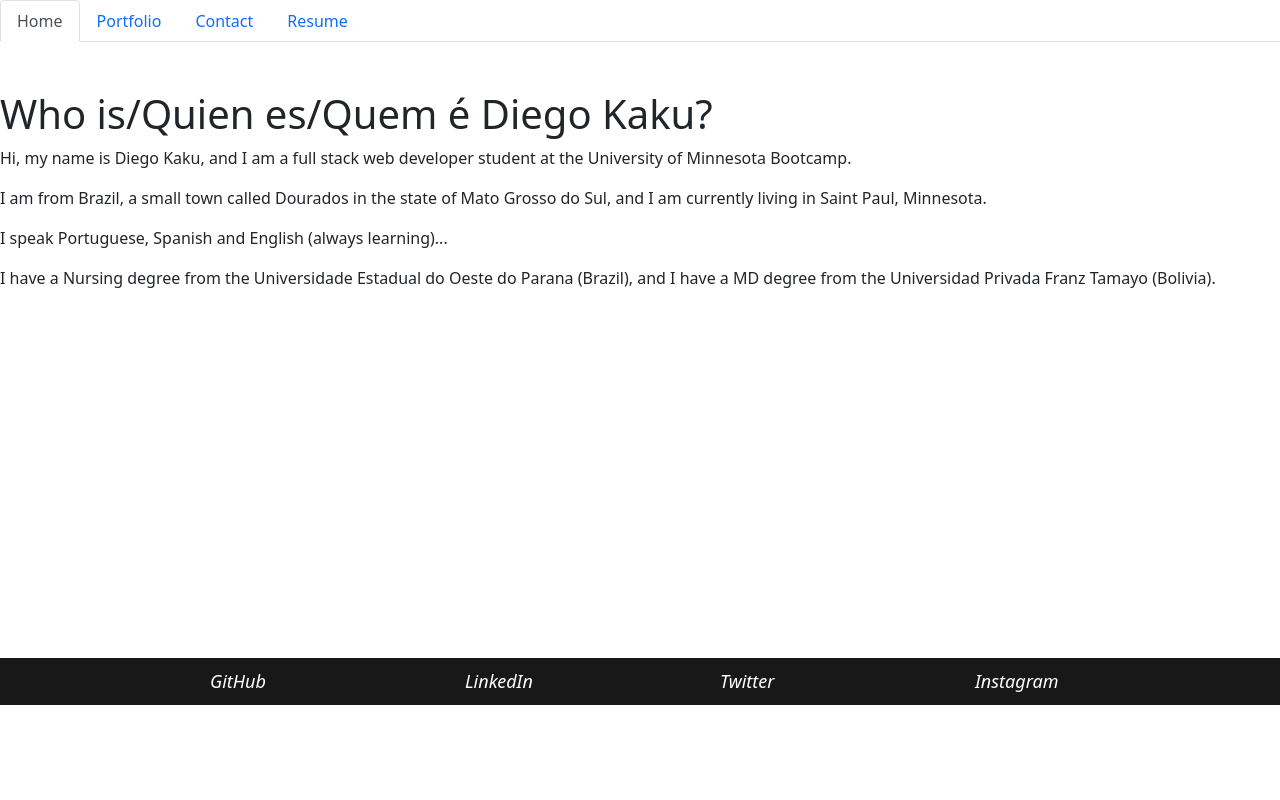
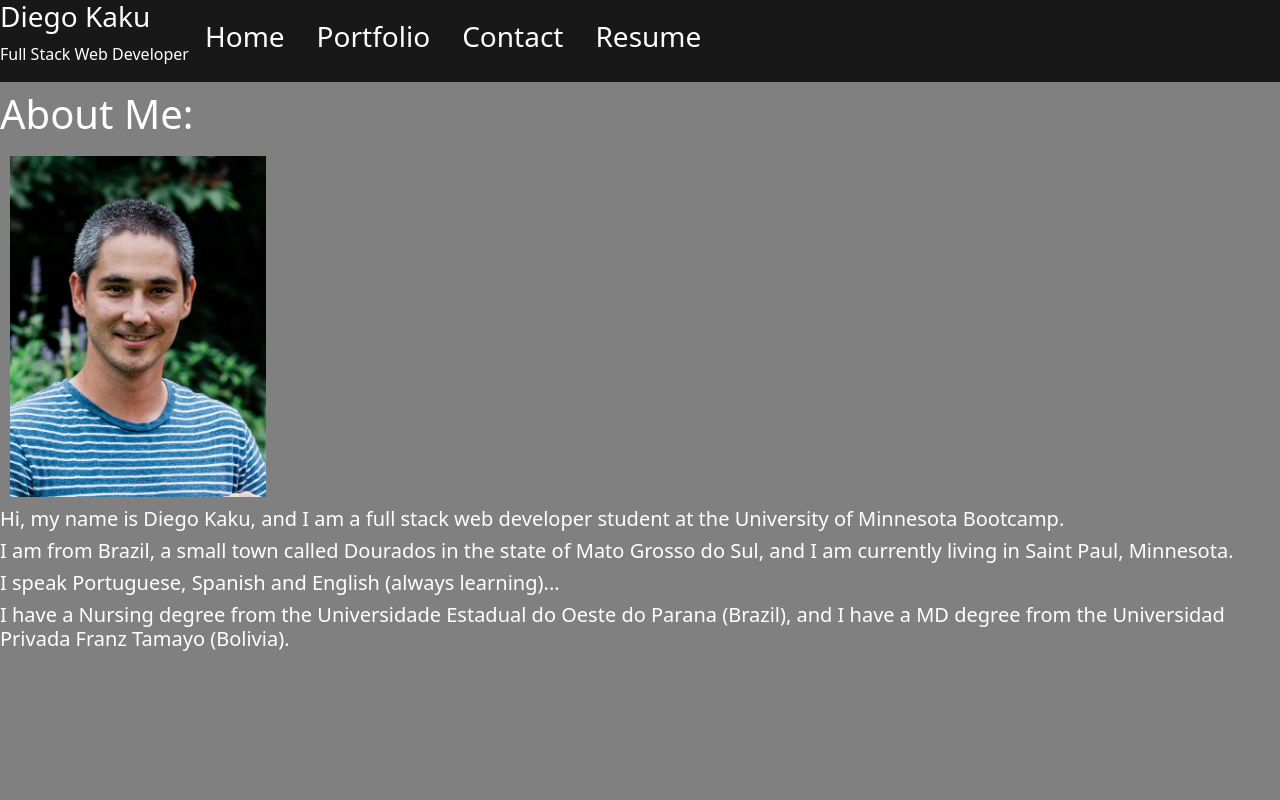
Before and after one commit to kakudiego/C-20-React_React-Portifolio, a React (Create React App) app: page / in a window 1280 px wide. Shown: the top 800 px of the page. Built offline with nearby package versions, Linux system fonts and the light colour scheme.

Commit message:
final for now, not my best, but i'm happy with the result considering that i had only few hour to complete. I'll improve later for sure. add profile pic, very basic style

```diff
--- a/public/index.html
+++ b/public/index.html
@@ -5,10 +5,7 @@
     <link rel="icon" href="%PUBLIC_URL%/favicon.ico" />
     <meta name="viewport" content="width=device-width, initial-scale=1" />
     <meta name="theme-color" content="#000000" />
-    <meta
-      name="description"
-      content="Web site created using create-react-app"
-    />
+    <meta name="description" content="Web site created using create-react-app" />
     <link rel="apple-touch-icon" href="%PUBLIC_URL%/logo192.png" />
     <!--
       manifest.json provides metadata used when your web app is installed on a
@@ -26,7 +23,7 @@
     -->
     <title>React App</title>
   </head>
-  <body>
+  <body style="background-color: gray; color: white">
     <noscript>You need to enable JavaScript to run this app.</noscript>
     <div id="root"></div>
     <!--
--- a/src/components/NavTabs.js
+++ b/src/components/NavTabs.js
@@ -4,47 +4,57 @@ import React from 'react';
 // We assign them to their own variable names
 function NavTabs({ currentPage, handlePageChange }) {
   return (
-    <ul className="nav nav-tabs">
-      <li className="nav-item">
-        <a
-          href="#home"
+    <ul className='nav' style={{ cursor: 'pointer', backgroundColor: '#181818', alignItems: 'center' }}>
+      <li className=''>
+        <h3 style={{ color: 'white' }} href='#home' onClick={() => handlePageChange('Home')}>
+          Diego Kaku
+        </h3>
+        <p>Full Stack Web Developer</p>
+      </li>
+      <li className='nav-item'>
+        <h3
+          style={{ color: 'white' }}
+          href='#home'
           onClick={() => handlePageChange('Home')}
           // This is a conditional (ternary) operator that checks to see if the current page is "Home"
           // If it is, we set the current page to 'nav-link-active', otherwise we set it to 'nav-link'
           className={currentPage === 'Home' ? 'nav-link active' : 'nav-link'}
         >
           Home
-        </a>
+        </h3>
       </li>
-      <li className="nav-item">
-        <a
-          href="#about"
+      <li className='nav-item'>
+        <h3
+          style={{ color: 'white' }}
+          href='#about'
           onClick={() => handlePageChange('Portfolio')}
           // Check to see if the currentPage is `Portfolio`, and if so we use the active link class from bootstrap. Otherwise, we set it to a normal nav-link
           className={currentPage === 'Portfolio' ? 'nav-link active' : 'nav-link'}
         >
           Portfolio
-        </a>
+        </h3>
       </li>
-      <li className="nav-item">
-        <a
-          href="#contact"
+      <li className='nav-item'>
+        <h3
+          style={{ color: 'white' }}
+          href='#contact'
           onClick={() => handlePageChange('Contact')}
           // Check to see if the currentPage is `Contact`, and if so we use the active link class from bootstrap. Otherwise, we set it to a normal nav-link
           className={currentPage === 'Contact' ? 'nav-link active' : 'nav-link'}
         >
           Contact
-        </a>
+        </h3>
       </li>
-      <li className="nav-item">
-        <a
-          href="#blog"
+      <li className='nav-item'>
+        <h3
+          style={{ color: 'white' }}
+          href='#blog'
           onClick={() => handlePageChange('Resume')}
           // Check to see if the currentPage is `Resume`, and if so we use the active link class from bootstrap. Otherwise, we set it to a normal nav-link
           className={currentPage === 'Resume' ? 'nav-link active' : 'nav-link'}
         >
           Resume
-        </a>
+        </h3>
       </li>
     </ul>
   );
--- a/src/components/pages/Home.js
+++ b/src/components/pages/Home.js
@@ -1,22 +1,24 @@
 import React from 'react';
+import photo from '../../images/photo.jpg';
 
 function Home() {
   return (
-    <section className="my-5">
-      <h1 id="about">Who is/Quien es/Quem é Diego Kaku?</h1>
+    <section style={{ display: 'flex', flexWrap: 'wrap' }}>
       <div className="my-2">
-        <p>
+        <h1 id="about">About Me:</h1>
+        <img style={{ width: '20%', margin: '10px' }} src={photo} alt="profile shot" />
+        <h5>
           Hi, my name is Diego Kaku, and I am a full stack web developer student at the University of Minnesota Bootcamp.
-        </p>
-        <p>
+        </h5>
+        <h5>
           I am from Brazil, a small town called Dourados in the state of Mato Grosso do Sul, and I am currently living in Saint Paul, Minnesota.
-        </p>
-        <p>
+        </h5>
+        <h5>
           I speak Portuguese, Spanish and English (always learning)...
-        </p>
-        <p>
+        </h5>
+        <h5>
           I have a Nursing degree from the Universidade Estadual do Oeste do Parana (Brazil), and I have a MD degree from the Universidad Privada Franz Tamayo (Bolivia).
-        </p>
+        </h5>
       </div>
     </section>
   );
--- a/src/components/pages/Portfolio.js
+++ b/src/components/pages/Portfolio.js
@@ -9,51 +9,51 @@ import budgetTracker from '../../images/budget-tracker.png';
 
 function Portfolio() {
   return (
-    <section className="my-5">
+    <section className="my-5" style={{ display: 'flex', flexFlow: 'wrap', justifyContent: 'space-evenly' }}>
       <div className="my-2">
-        <a href='https://github.com/kakudiego/C-3-JavaScript_Basic-Password-Generator' target="_blank" rel="noreferrer noopener">
+        <a style={{ textDecoration: 'none' }} href='https://github.com/kakudiego/C-3-JavaScript_Basic-Password-Generator' target="_blank" rel="noreferrer noopener">
           <i className='fab fa-twitter'>
-            <h4 style={{ marginLeft: '10px' }}>Password Generator</h4>
+            <h4 style={{ marginLeft: '15px', color: 'white' }}>Password Generator</h4>
           </i>
           <img src={passwordGenerator} alt='password generator' />
         </a>
       </div>
       <div className="my-2">
-        <a href='https://github.com/kakudiego/C-5-Third-Party-APIs_Work-Day-Scheduler' target="_blank" rel="noreferrer noopener">
+        <a style={{ textDecoration: 'none' }} href='https://github.com/kakudiego/C-5-Third-Party-APIs_Work-Day-Scheduler' target="_blank" rel="noreferrer noopener">
           <i className='fab fa-twitter'>
-            <h4 style={{ marginLeft: '10px' }}>Work Day Scheduler</h4>
+            <h4 style={{ marginLeft: '15px', color: 'white' }}>Work Day Scheduler</h4>
           </i>
           <img src={workDayScheduler} alt='Work Day Scheduler' />
         </a>
       </div>
       <div className="my-2">
-        <a href='https://github.com/kakudiego/C-6-Server-Side-APIs_Weather-Dashboard' target="_blank" rel="noreferrer noopener">
+        <a style={{ textDecoration: 'none' }} href='https://github.com/kakudiego/C-6-Server-Side-APIs_Weather-Dashboard' target="_blank" rel="noreferrer noopener">
           <i className='fab fa-twitter'>
-            <h4 style={{ marginLeft: '10px' }}>Weather-Dashboard</h4>
+            <h4 style={{ marginLeft: '15px', color: 'white' }}>Weather-Dashboard</h4>
           </i>
           <img src={weatherDashboard} alt='Weather-Dashboard' />
         </a>
       </div>
       <div className="my-2">
-        <a href='https://github.com/kakudiego/C-9-Node.js_Professional-README-Generator' target="_blank" rel="noreferrer noopener">
+        <a style={{ textDecoration: 'none' }} href='https://github.com/kakudiego/C-9-Node.js_Professional-README-Generator' target="_blank" rel="noreferrer noopener">
           <i className='fab fa-twitter'>
-            <h4 style={{ marginLeft: '10px' }}>README-Generator</h4>
+            <h4 style={{ marginLeft: '15px', color: 'white' }}>README-Generator</h4>
           </i>
           <img src={readmeGenerator} alt='README-Generator' />
         </a>
       </div>
       <div className="my-2">
-        <a href='https://github.com/kakudiego/C-11-Express_Note-Taker' target="_blank" rel="noreferrer noopener">
+        <a style={{ textDecoration: 'none' }} href='https://github.com/kakudiego/C-11-Express_Note-Taker' target="_blank" rel="noreferrer noopener">
           <i className='fab fa-twitter'>
-            <h4 style={{ marginLeft: '10px' }}>Note-Taker</h4>
+            <h4 style={{ marginLeft: '15px', color: 'white' }}>Note-Taker</h4>
           </i>
           <img src={noteTaker} alt='Note-Taker' />
         </a>
       </div>
       <div className="my-2">
-        <a href='https://github.com/kakudiego/C-19-Progressive-Web-Applications-PWA_Budget-Tracker' target="_blank" rel="noreferrer noopener">
+        <a style={{ textDecoration: 'none' }} href='https://github.com/kakudiego/C-19-Progressive-Web-Applications-PWA_Budget-Tracker' target="_blank" rel="noreferrer noopener">
           <i className='fab fa-twitter'>
-            <h4 style={{ marginLeft: '10px' }}>Budget Tracker</h4>
+            <h4 style={{ marginLeft: '15px', color: 'white' }}>Budget Tracker</h4>
           </i>
           <img src={budgetTracker} alt='Budget Tracker' />
         </a>
--- a/src/components/pages/Resume.js
+++ b/src/components/pages/Resume.js
@@ -4,11 +4,11 @@ import resume from '../../images/resume.png';
 function Resume() {
   return (
     <section className="my-5">
-      <img style={{ width: '90%', alignContent: 'center' }} src={resume} alt="resume" />
+      <img style={{ display: 'block', width: '80%', margin: 'auto' }} src={resume} alt="resume" />
       <div className="my-2">
-        <a href='https://drive.google.com/file/d/1C9oJpsVt4JVQRhJkvRnTDuqcQiRPRw0h/view?usp=sharing' target="_blank" rel="noreferrer noopener">
+        <a style={{ textDecoration: 'none' }} href='https://drive.google.com/file/d/1C9oJpsVt4JVQRhJkvRnTDuqcQiRPRw0h/view?usp=sharing' target="_blank" rel="noreferrer noopener">
           <i className='fab fa-twitter'>
-            <span style={{ marginLeft: '10px' }}>Download Resume</span>
+            <h4 style={{ textAlign: 'center', color: 'white' }}>Download Resume</h4>
           </i>
         </a>
       </div>
```
Also changed, not shown: src/images/photo.jpg (added).
